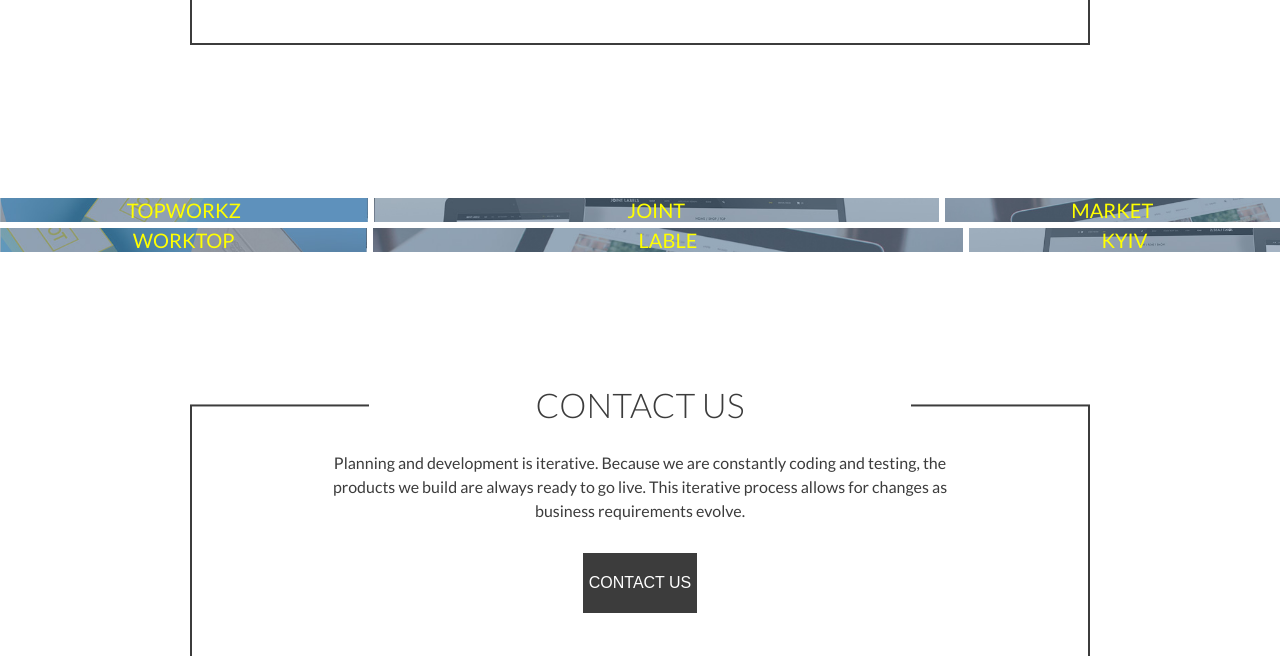
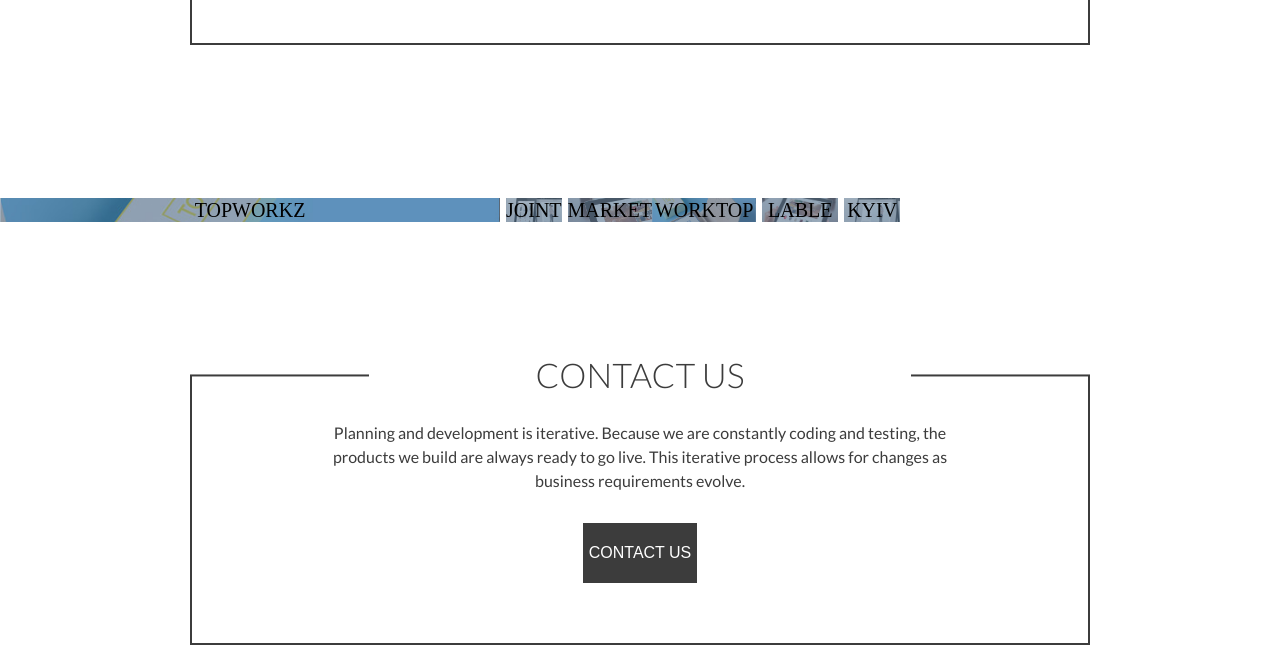
Before and after one commit to Hirrad/Home_Work, a website: page Home_01/index.html in a window 1280 px wide. Shown: the part 2987-3643 px from the top of the page. Drawn offline with Linux system fonts and the light colour scheme.

Commit message:
Редактировал Портфолио

```diff
--- a/Home_01/index.html
+++ b/Home_01/index.html
@@ -63,20 +63,18 @@ They collaborate with your team to write, test, and improve code on a daily basi
         </article>
     </section>
 
-    <section class="portfolio">
-        <article class="portfolio__box">
+
+        <section class="portfolio__box">
             <article class="portfolio__box__01">Topworkz</article>
                 <article class="portfolio__box__02">Joint</article>
                     <article class="portfolio__box__03">Market</article>
 
-        </article>
-        <article class="portfolio__box">
             <article class="portfolio__box__04">Worktop</article>
             <article class="portfolio__box__05">Lable</article>
             <article class="portfolio__box__06">Kyiv</article>
 
-        </article>
-    </section>
+        </section>
+
 
     <section class="Contact">
         <article class="content-box">
--- a/Home_01/src/scss/blocks/_portfolio.scss
+++ b/Home_01/src/scss/blocks/_portfolio.scss
@@ -1,39 +1,33 @@
-.portfolio{
-  $SizeMargin : 3px;
-  width: 100%;
-  font-family: $primaryFont;
-  color: #ffff00;
-
- margin: auto;
-
-
-  &__box {
+.portfolio__box {
+    $SizeMargin : 3px;
     display: flex;
     align-items: center;//задает выравнивание элементов вдоль поперечной оси.
     justify-content: center;//определяет, как браузер распределяет пространство между и вокруг элементов контента вдоль главной оси их контейнера.
     text-align: center;
     font-size: 20px;
     line-height: 24px;
+  max-width: 900px;
     text-transform: uppercase;
+  flex-wrap: wrap;
 
 
     &__01 {
       height: 100%;
       background-image: url('../img/service__icon-1.jpg');
       background-size: cover;
-      flex-grow: 1;
+      width: 500px;
       margin: $SizeMargin $SizeMargin $SizeMargin 0;
     }
     &__02 {
       background-image: url('../img/service__icon-2.jpg');
       background-size: cover;
-      flex-grow: 2;
+      flex-grow: 200px;
       margin: $SizeMargin;
     }
     &__03 {
       background-image: url('../img/service__icon-3.jpg');
       background-size: cover;
-      flex-grow: 1;
+      flex-grow: 1888px;
       margin: $SizeMargin 0 $SizeMargin $SizeMargin;
     }
     &__04 {
@@ -55,5 +49,3 @@
       margin: $SizeMargin 0 $SizeMargin $SizeMargin;
     }
   }
-
-}
```
Also changed, not shown: Home_01/dist/css/style.css.
